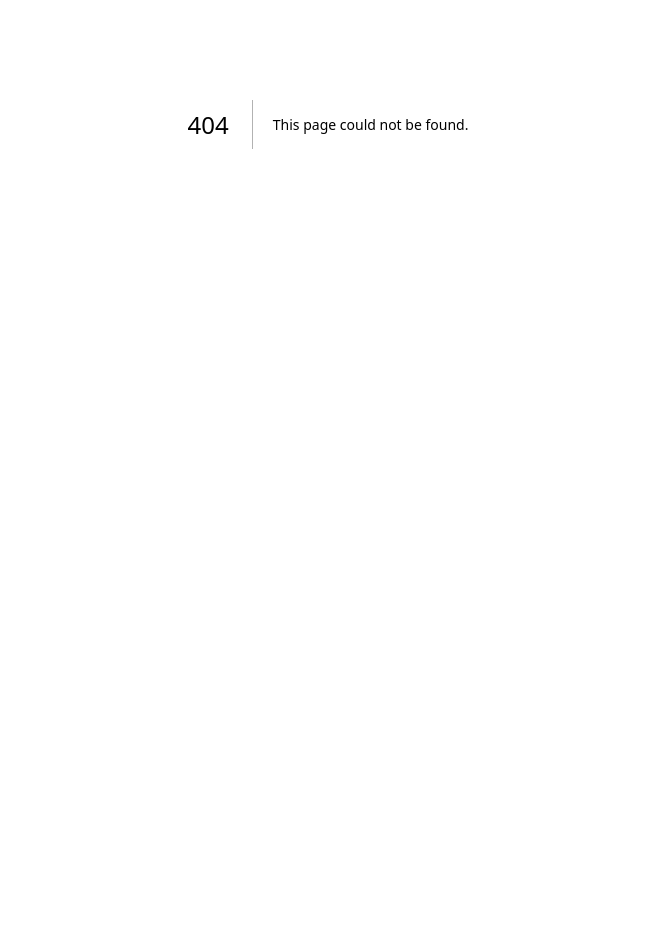
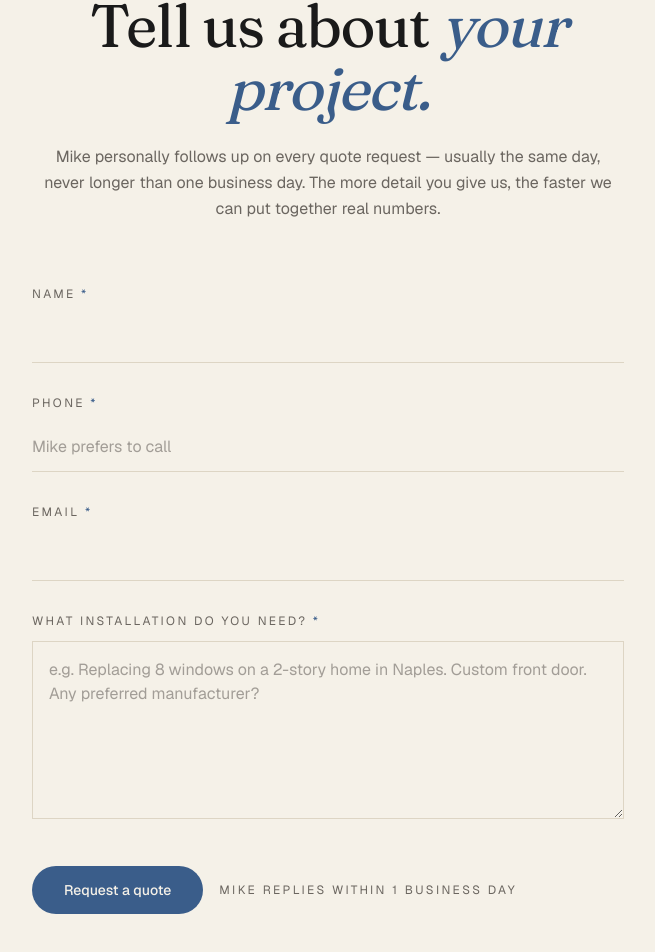
Before and after one commit to VLona/engler-window-door, a Next.js app: page /quote in a window 1280 px wide. Before the commit this address had no page. Shown: the part 276-1228 px from the top of the page, without its empty margins (312-967 px from the left). Before the commit the page ends 800 px from the top, so only its background shows below. Built offline with nearby package versions, Linux system fonts and the light colour scheme.

Commit message:
add /quote page with form (UI only, no backend yet); update all CTAs to /quote

```diff
--- /dev/null
+++ b/app/components/QuoteForm.tsx
@@ -0,0 +1,183 @@
+"use client";
+
+import { Suspense, useEffect, useState } from "react";
+import { useSearchParams } from "next/navigation";
+
+type Status = "idle" | "submitting" | "success" | "error";
+
+// Inner component reads useSearchParams — must live inside a <Suspense> per
+// Next.js 15+ rules. The default export below wraps it.
+function QuoteFormInner() {
+  const searchParams = useSearchParams();
+
+  const [name, setName] = useState("");
+  const [phone, setPhone] = useState("");
+  const [email, setEmail] = useState("");
+  const [installation, setInstallation] = useState("");
+  const [status, setStatus] = useState<Status>("idle");
+  const [errorMsg, setErrorMsg] = useState("");
+
+  // If the user clicked a manufacturer CTA (e.g. /quote?brand=Loewen),
+  // pre-fill the installation field with that context — they can edit it.
+  useEffect(() => {
+    const brand = searchParams.get("brand");
+    if (brand) {
+      setInstallation(`Interested in ${brand} — `);
+    }
+  }, [searchParams]);
+
+  async function handleSubmit(e: React.FormEvent) {
+    e.preventDefault();
+    setStatus("submitting");
+    setErrorMsg("");
+
+    // TODO: hook to Supabase in the next pass. For now this simulates a
+    // successful submission so we can see the success state.
+    try {
+      await new Promise((resolve) => setTimeout(resolve, 800));
+      setStatus("success");
+    } catch (err) {
+      setStatus("error");
+      setErrorMsg(
+        err instanceof Error
+          ? err.message
+          : "Something went wrong. Please try again."
+      );
+    }
+  }
+
+  if (status === "success") {
+    return (
+      <div className="rounded-2xl border border-line bg-background p-10 text-center sm:p-14">
+        <p className="font-serif text-3xl tracking-tight text-foreground sm:text-4xl">
+          Thank you, {name.split(" ")[0] || "there"}.
+        </p>
+        <p className="mx-auto mt-6 max-w-md text-base leading-relaxed text-muted">
+          Your request has been received. Mike will personally follow up
+          within one business day. If you need to reach him sooner, call{" "}
+          <a
+            href="tel:+12393312390"
+            className="text-foreground underline-offset-4 hover:text-accent hover:underline"
+          >
+            239.331.2390
+          </a>
+          .
+        </p>
+      </div>
+    );
+  }
+
+  return (
+    <form onSubmit={handleSubmit} className="space-y-8">
+      <Field
+        label="Name"
+        name="name"
+        value={name}
+        onChange={setName}
+        required
+      />
+
+      <Field
+        label="Phone"
+        name="phone"
+        type="tel"
+        value={phone}
+        onChange={setPhone}
+        required
+        placeholder="Mike prefers to call"
+      />
+
+      <Field
+        label="Email"
+        name="email"
+        type="email"
+        value={email}
+        onChange={setEmail}
+        required
+      />
+
+      <div>
+        <label
+          htmlFor="installation"
+          className="mb-3 block text-xs uppercase tracking-[0.2em] text-muted"
+        >
+          What installation do you need?
+          <span className="text-accent"> *</span>
+        </label>
+        <textarea
+          id="installation"
+          name="installation"
+          required
+          rows={6}
+          value={installation}
+          onChange={(e) => setInstallation(e.target.value)}
+          placeholder="e.g. Replacing 8 windows on a 2-story home in Naples. Custom front door. Any preferred manufacturer?"
+          className="w-full border border-line bg-transparent p-4 text-foreground placeholder:text-muted/60 transition-colors focus:border-accent focus:outline-none"
+        />
+      </div>
+
+      {errorMsg && <p className="text-sm text-accent">{errorMsg}</p>}
+
+      <div className="flex flex-col items-start gap-4 pt-2 sm:flex-row sm:items-center">
+        <button
+          type="submit"
+          disabled={status === "submitting"}
+          className="inline-flex items-center justify-center rounded-full bg-accent px-8 py-3.5 text-sm font-medium text-background transition-colors hover:bg-accent-dark disabled:opacity-60"
+        >
+          {status === "submitting" ? "Sending…" : "Request a quote"}
+        </button>
+        <p className="text-xs uppercase tracking-[0.2em] text-muted">
+          Mike replies within 1 business day
+        </p>
+      </div>
+    </form>
+  );
+}
+
+function Field({
+  label,
+  name,
+  value,
+  onChange,
+  type = "text",
+  required = false,
+  placeholder,
+}: {
+  label: string;
+  name: string;
+  value: string;
+  onChange: (v: string) => void;
+  type?: string;
+  required?: boolean;
+  placeholder?: string;
+}) {
+  return (
+    <div>
+      <label
+        htmlFor={name}
+        className="mb-3 block text-xs uppercase tracking-[0.2em] text-muted"
+      >
+        {label}
+        {required && <span className="text-accent"> *</span>}
+      </label>
+      <input
+        type={type}
+        id={name}
+        name={name}
+        value={value}
+        onChange={(e) => onChange(e.target.value)}
+        required={required}
+        placeholder={placeholder}
+        className="w-full border-0 border-b border-line bg-transparent py-3 text-foreground placeholder:text-muted/60 transition-colors focus:border-accent focus:outline-none"
+      />
+    </div>
+  );
+}
+
+export default function QuoteForm() {
+  return (
+    <Suspense fallback={null}>
+      <QuoteFormInner />
+    </Suspense>
+  );
+}
--- a/app/components/SiteFooter.tsx
+++ b/app/components/SiteFooter.tsx
@@ -86,6 +86,14 @@ export default function SiteFooter() {
                   About
                 </Link>
               </li>
+              <li>
+                <Link
+                  href="/quote"
+                  className="transition-colors hover:text-accent"
+                >
+                  Get a quote
+                </Link>
+              </li>
             </ul>
           </div>
         </div>
--- a/app/components/SiteHeader.tsx
+++ b/app/components/SiteHeader.tsx
@@ -66,12 +66,12 @@ export default function SiteHeader() {
             </li>
           </ul>
 
-          <a
-            href="tel:+12393312390"
+          <Link
+            href="/quote"
             className="hidden rounded-full bg-accent px-5 py-2 text-sm font-medium text-background transition-colors hover:bg-accent-dark md:inline-block"
           >
-            239.331.2390
-          </a>
+            Get a quote
+          </Link>
         </nav>
       </header>
     </>
--- a/app/page.tsx
+++ b/app/page.tsx
@@ -1,3 +1,4 @@
+import Link from "next/link";
 import ProjectCarousel from "./components/ProjectCarousel";
 import SiteHeader from "./components/SiteHeader";
 import SiteFooter from "./components/SiteFooter";
@@ -94,12 +95,12 @@ export default function Home() {
             </p>
 
             <div className="mt-10 flex flex-col gap-4 sm:flex-row sm:items-center">
-              <a
-                href="#quote"
+              <Link
+                href="/quote"
                 className="inline-flex items-center justify-center rounded-full bg-accent px-7 py-3.5 text-sm font-medium text-background transition-colors hover:bg-accent-dark"
               >
                 Start your project
-              </a>
+              </Link>
               <a
                 href="#work"
                 className="inline-flex items-center justify-center px-2 py-3.5 text-sm font-medium text-foreground underline-offset-4 transition hover:text-accent hover:underline"
@@ -227,12 +228,12 @@ export default function Home() {
 
         <p className="mt-16 text-center text-sm text-muted">
           Want to see more?{" "}
-          <a
-            href="#quote"
+          <Link
+            href="/quote"
             className="font-medium text-foreground underline-offset-4 transition hover:text-accent hover:underline"
           >
             Request a portfolio walkthrough →
-          </a>
+          </Link>
         </p>
       </section>
 
@@ -312,13 +313,13 @@ export default function Home() {
                 <p className="mt-5 flex-1 text-sm leading-relaxed text-muted">
                   {m.copy}
                 </p>
-                <a
-                  href="#quote"
+                <Link
+                  href={`/quote?brand=${encodeURIComponent(m.name)}`}
                   className="mt-8 inline-flex items-center gap-2 self-start text-sm font-medium text-foreground transition hover:text-accent"
                 >
                   Request a quote on {m.name}
                   <span aria-hidden="true">→</span>
-                </a>
+                </Link>
               </article>
             ))}
           </div>
@@ -471,12 +472,12 @@ export default function Home() {
               >
                 Call 239.331.2390
               </a>
-              <a
-                href="#quote"
+              <Link
+                href="/quote"
                 className="inline-flex items-center justify-center rounded-full border border-foreground px-7 py-3.5 text-sm font-medium text-foreground transition-colors hover:bg-foreground hover:text-background"
               >
                 Request a quote →
-              </a>
+              </Link>
             </div>
           </div>
         </div>
--- /dev/null
+++ b/app/quote/page.tsx
@@ -0,0 +1,69 @@
+import type { Metadata } from "next";
+import SiteHeader from "../components/SiteHeader";
+import SiteFooter from "../components/SiteFooter";
+import QuoteForm from "../components/QuoteForm";
+
+export const metadata: Metadata = {
+  title: "Request a Quote — Engler Window & Door",
+  description:
+    "Tell us about your project. Mike Engler personally follows up on every quote request within one business day.",
+};
+
+export default function QuotePage() {
+  return (
+    <div className="bg-background text-foreground">
+      <SiteHeader />
+
+      {/* Page header */}
+      <section className="mx-auto max-w-3xl px-6 pt-16 pb-12 text-center lg:px-10 lg:pt-24 lg:pb-16">
+        <span className="inline-flex items-center gap-3 text-xs uppercase tracking-[0.25em] text-muted">
+          <span className="h-px w-8 bg-accent" />
+          Get a Quote
+          <span className="h-px w-8 bg-accent" />
+        </span>
+        <h1 className="mt-6 font-serif text-5xl leading-[1.05] tracking-tight text-foreground sm:text-6xl">
+          Tell us about{" "}
+          <em className="italic text-accent">your project.</em>
+        </h1>
+        <p className="mx-auto mt-6 max-w-xl text-base leading-relaxed text-muted">
+          Mike personally follows up on every quote request — usually the same
+          day, never longer than one business day. The more detail you give us,
+          the faster we can put together real numbers.
+        </p>
+      </section>
+
+      {/* The form */}
+      <section className="mx-auto max-w-2xl px-6 pb-24 lg:px-10 lg:pb-32">
+        <QuoteForm />
+      </section>
+
+      {/* Alternative contact strip */}
+      <section className="border-t border-line bg-background py-12 lg:py-16">
+        <div className="mx-auto max-w-4xl px-6 text-center lg:px-10">
+          <p className="text-xs uppercase tracking-[0.25em] text-muted">
+            Prefer to talk first?
+          </p>
+          <div className="mt-4 flex flex-col items-center justify-center gap-2 font-serif text-2xl tracking-tight text-foreground sm:flex-row sm:gap-6 sm:text-3xl">
+            <a
+              href="tel:+12393312390"
+              className="transition hover:text-accent"
+            >
+              239.331.2390
+            </a>
+            <span aria-hidden="true" className="hidden text-muted sm:inline">
+              ·
+            </span>
+            <a
+              href="mailto:mengler@englerwindow.com"
+              className="break-all transition hover:text-accent"
+            >
+              mengler@englerwindow.com
+            </a>
+          </div>
+        </div>
+      </section>
+
+      <SiteFooter />
+    </div>
+  );
+}
```
Also changed, not shown: 1 other file (tests, documents, lock files or other folders).
